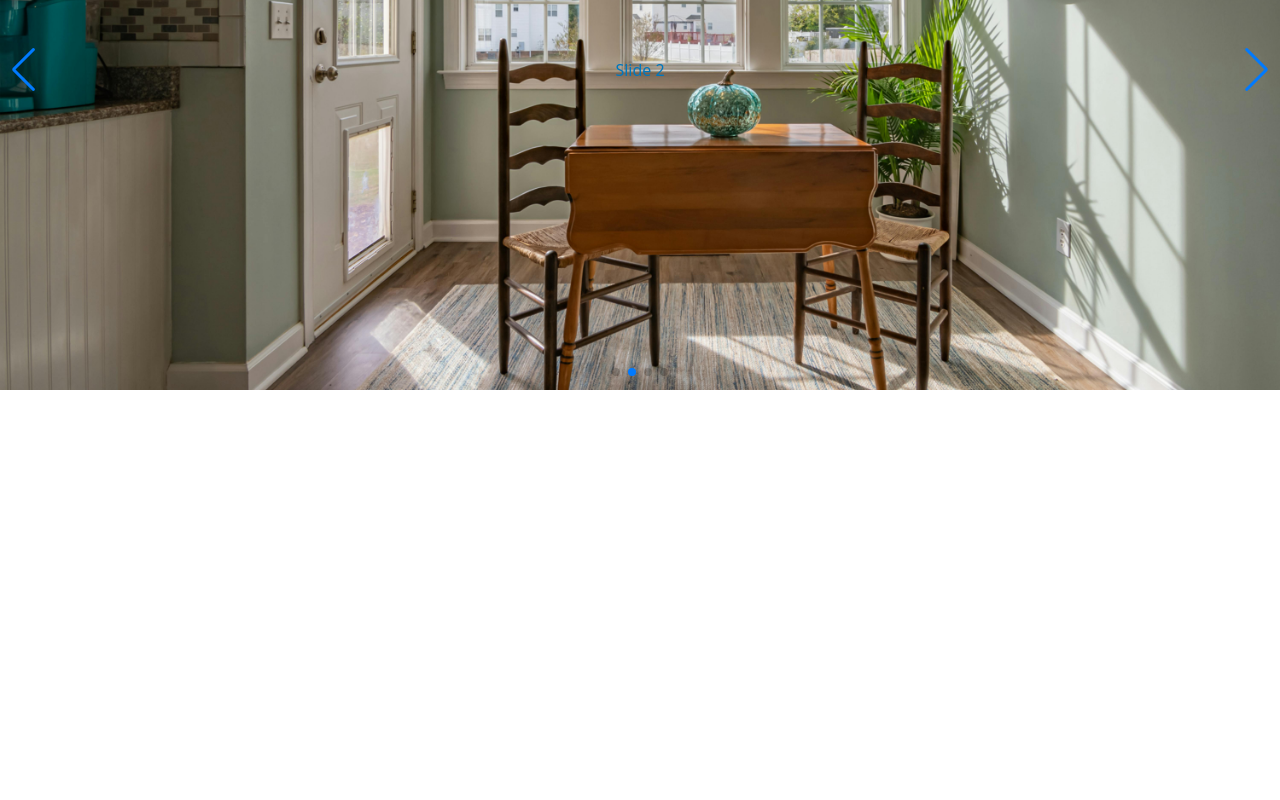
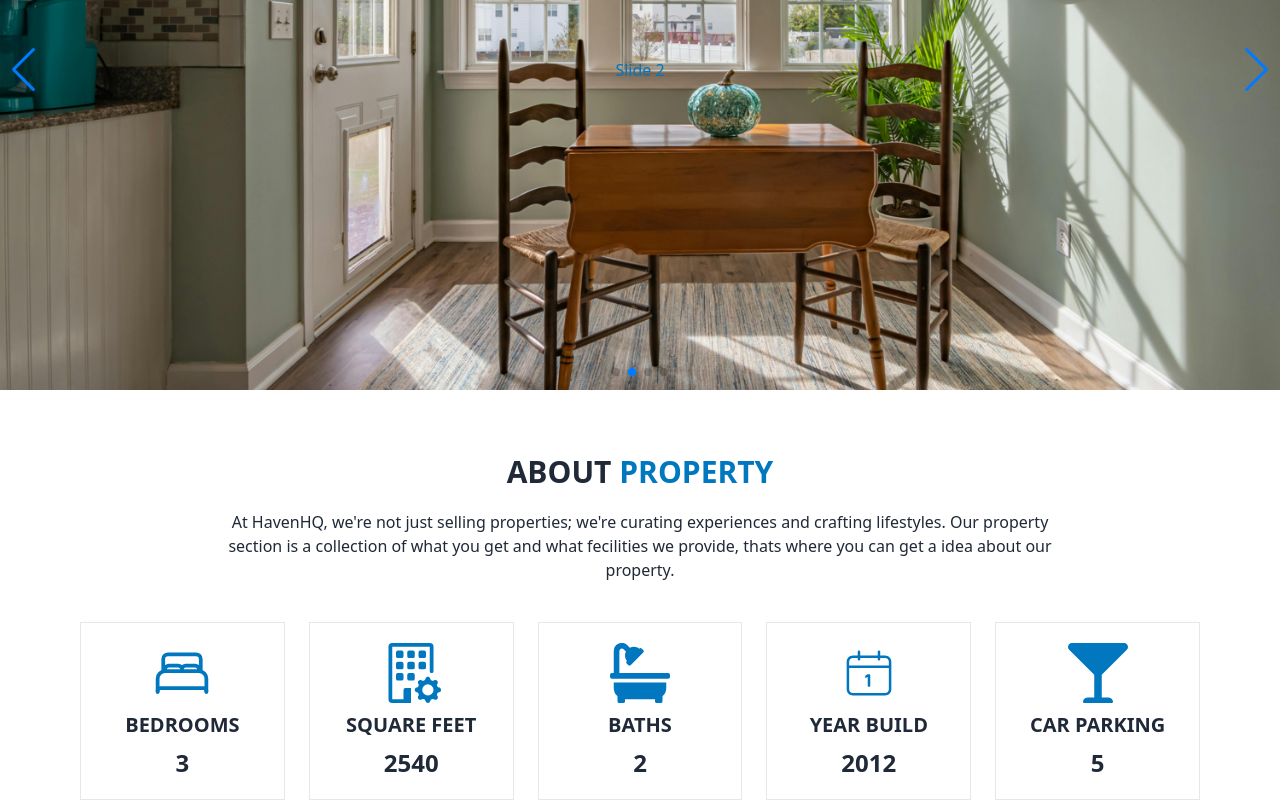
Before and after one commit to joysaha023/real-estate-react-projects, a React (Vite) app: page / in a window 1280 px wide. Shown: the part 318-1118 px from the top of the page. Before the commit the page ends 800 px from the top, so only its background shows below. Built offline with nearby package versions, Linux system fonts and the light colour scheme.

Commit message:
about property section completed

```diff
--- a/package.json
+++ b/package.json
@@ -14,6 +14,7 @@
     "match-sorter": "^6.3.4",
     "react": "^18.2.0",
     "react-dom": "^18.2.0",
+    "react-icons": "^5.0.1",
     "react-router-dom": "^6.22.3",
     "sort-by": "^1.2.0",
     "swiper": "^11.1.0"
--- a/src/Pages/Home/Home.jsx
+++ b/src/Pages/Home/Home.jsx
@@ -1,10 +1,12 @@
 import React from 'react';
 import Slider from '../../components/Slider/Slider';
+import AboutProperty from '../../components/AboutProperty/AboutProperty';
 
 const Home = () => {
     return (
         <div>
             <Slider></Slider>
+            <AboutProperty></AboutProperty>
         </div>
     );
 };
--- /dev/null
+++ b/src/components/AboutProperty/AboutProperty.jsx
@@ -0,0 +1,63 @@
+import React from "react";
+import { IoBedOutline } from "react-icons/io5";
+import { BsBuildingGear } from "react-icons/bs";
+import { FaBath, FaGlassMartini } from "react-icons/fa";
+import { CiCalendarDate } from "react-icons/ci";
+
+const AboutProperty = () => {
+  return (
+    <div className="max-w-6xl mx-auto">
+      <div className="mt-8 md:mt-16 ">
+        <h1 className="text-center font-bold text-3xl uppercase">
+          About <span className="text-[#0077be]">Property</span>
+        </h1>
+        <p className="w-3/4 mx-auto text-sm md:text-base font-normal mt-3 md:mt-5 text-center">
+          At HavenHQ, we're not just selling properties; we're curating
+          experiences and crafting lifestyles. Our property section is a
+          collection of what you get and what fecilities we provide, thats where
+          you can get a idea about our property.
+        </p>
+      </div>
+      <div className="mt-10 grid grid-cols-1 md:grid-cols-3 lg:grid-cols-5 gap-6 px-4">
+        <div className="border text-center p-5">
+          <div className="flex justify-center">
+            <IoBedOutline className="text-6xl text-[#0077be]" />
+          </div>
+          <h2 className="my-2 font-bold text-xl uppercase">Bedrooms</h2>
+          <span className=" font-bold text-2xl">3</span>
+        </div>
+        <div className="border  text-center p-5">
+          <div className="flex justify-center">
+            <BsBuildingGear className="text-6xl text-[#0077be]" />
+          </div>
+          <h2 className="my-2 font-bold text-xl uppercase">Square Feet</h2>
+          <p className=" font-bold text-2xl">2540</p>
+        </div>
+        <div className="border  text-center p-5">
+          <div className="flex justify-center">
+            <FaBath className="text-6xl text-[#0077be]" />
+          </div>
+          <h2 className="my-2 font-bold text-xl uppercase">Baths</h2>
+          <p className=" font-bold text-2xl">2</p>
+        </div>
+        <div className="border text-center p-5">
+          <div className="flex justify-center">
+            <CiCalendarDate className="text-6xl text-[#0077be]" />
+          </div>
+          <h2 className="my-2 font-bold text-xl uppercase">Year Build</h2>
+          <p className=" font-bold text-2xl">2012</p>
+        </div>
+        <div className="border  text-center p-5">
+          <div className="flex justify-center">
+            <FaGlassMartini className="text-6xl text-[#0077be]" />
+          </div>
+          <h2 className="my-2 font-bold text-xl uppercase">Car Parking</h2>
+          <p className=" font-bold text-2xl">5</p>
+        </div>
+
+      </div>
+    </div>
+  );
+};
+
+export default AboutProperty;
```
Also changed, not shown: 1 other file (tests, documents, lock files or other folders).
